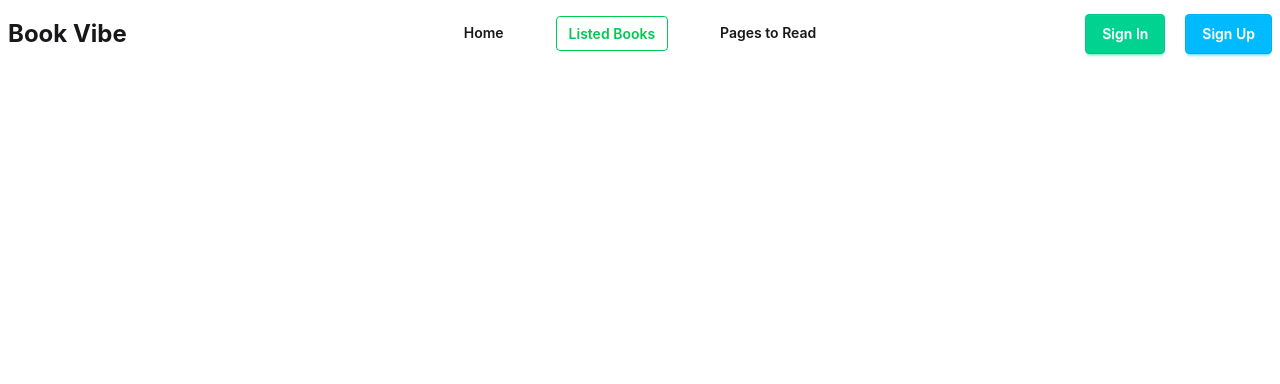
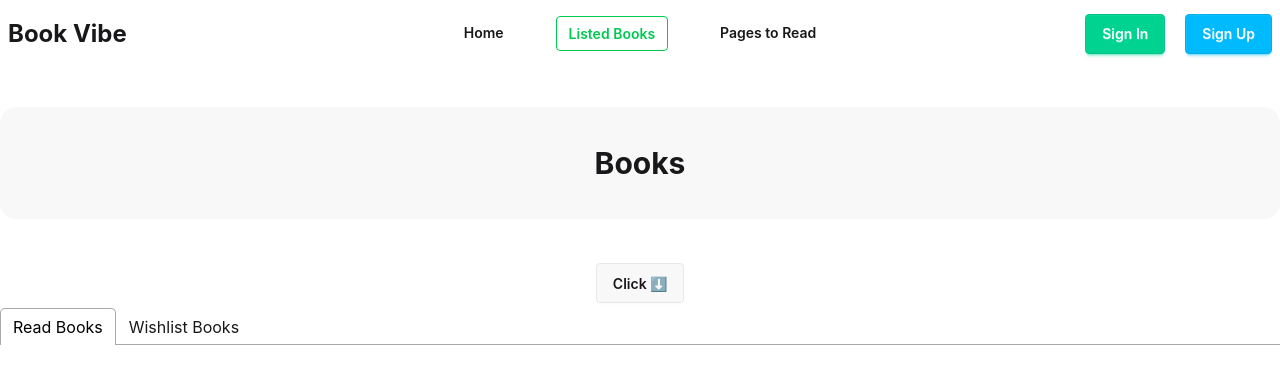
Before and after one commit to antick-arch/Book-Vibe, a React (Vite) app: page /books in a window 1280 px wide. Shown: the top 384 px of the page. Built offline with nearby package versions, Linux system fonts and the light colour scheme.

Commit message:
feat: add react-toastify for notifications, implement ListedBookList and ListedWishList components, and enhance Books page with tabs

```diff
--- a/package.json
+++ b/package.json
@@ -16,6 +16,8 @@
     "react-icons": "^5.6.0",
     "react-router": "^7.14.2",
     "react-router-dom": "^7.14.2",
+    "react-tabs": "^6.1.1",
+    "react-toastify": "^11.1.0",
     "tailwindcss": "^4.2.4"
   },
   "devDependencies": {
--- a/src/context/BookProvider.jsx
+++ b/src/context/BookProvider.jsx
@@ -1,5 +1,6 @@
 import { use, useState } from 'react';
 import BookContext from './BookContext';
+import { toast } from 'react-toastify';
 
 const bookPromise = fetch('/booksData.json').then((res) => res.json());
 const BookProvider = ({children}) => {
@@ -9,21 +10,21 @@ const BookProvider = ({children}) => {
     const handleReadBook = (currentBook) =>{
         const isExistBook = storedBook.find(book=>book.bookId == currentBook?.bookId);
         if(isExistBook)
-            alert(`${currentBook?.bookName} is already exist`)
+            toast.error(`${currentBook?.bookName} is already exist`)
         else
             {
                 setStoredBook([...storedBook, currentBook]);
-                alert(`${currentBook?.bookName} added successful`);
+                toast.success(`${currentBook?.bookName} added successful`);
             }
     }
     const handleWishListBook = (currentBook) =>{
         const isExistBook = WishListBook.find(book=>book.bookId == currentBook?.bookId);
         if(isExistBook)
-            alert(`${currentBook?.bookName} is already exist`)
+            toast.error(`${currentBook?.bookName} is already exist`)
         else
             {
                 setWishListBook([...WishListBook, currentBook]);
-                alert(`${currentBook?.bookName} added successful`);
+                toast.success(`${currentBook?.bookName} added successful`);
             }
     }
     const data = {
--- /dev/null
+++ b/src/listedBook/ListedBookList.jsx
@@ -0,0 +1,16 @@
+import React, { useContext } from 'react';
+import BookContext from '../context/BookContext';
+import Cards from '../pages/homepage/Cards';
+
+const ListedBookList = () => {
+    const { storedBook } = useContext(BookContext);
+    return (
+        <div className='container mx-auto my-5 grid md:grid-cols-2 lg:grid-cols-3 gap-10 place-items-center'>
+            {
+                storedBook.map((book, index) => <Cards key={index} book={book}></Cards>)
+            }
+        </div>
+    );
+};
+
+export default ListedBookList;
--- /dev/null
+++ b/src/listedBook/ListedWishList.jsx
@@ -0,0 +1,16 @@
+import React, { useContext } from 'react';
+import BookContext from '../context/BookContext';
+import Cards from '../pages/homepage/Cards';
+
+const ListedWishList = () => {
+    const { WishListBook } = useContext(BookContext);
+    return (
+        <div className='container mx-auto my-5 grid md:grid-cols-2 lg:grid-cols-3 gap-10 place-items-center'>
+            {
+                WishListBook.map((book, index) => <Cards key={index} book={book}></Cards>)
+            }
+        </div>
+    );
+};
+
+export default ListedWishList;
--- a/src/main.jsx
+++ b/src/main.jsx
@@ -4,12 +4,14 @@ import { RouterProvider } from "react-router/dom";
 import './index.css'
 import { router } from './router/Router';
 import BookProvider from './context/BookProvider';
+import { ToastContainer } from 'react-toastify';
 
 
 createRoot(document.getElementById('root')).render(
   <StrictMode>
     <BookProvider>
     <RouterProvider router={router} />
+    <ToastContainer />
     </BookProvider>
   </StrictMode>,
 )
--- a/src/pages/books/Books.jsx
+++ b/src/pages/books/Books.jsx
@@ -1,6 +1,39 @@
+import { useContext } from "react";
+import BookContext from "../../context/BookContext";
+import { Tab, TabList, TabPanel, Tabs } from "react-tabs";
+import 'react-tabs/style/react-tabs.css';
+import ListedBookList from "../../listedBook/ListedBookList";
+import ListedWishList from "../../listedBook/ListedWishList";
 const Books = () => {
+    const { storedBook, WishListBook } = useContext(BookContext);
     return (
-        <div>
+        <div className="container mx-auto">
+            <div className="min-h-28 lg:rounded-2xl bg-base-200 flex justify-center items-center my-10">
+                <h2 className="font-bold text-3xl">Books</h2>
+            </div>
+            <div className="flex items-center justify-center">
+
+            <div className="dropdown dropdown-center">
+                <div tabIndex={0} role="button" className="btn m-1">Click  ⬇️</div>
+                <ul tabIndex="-1" className="dropdown-content menu bg-base-100 rounded-box z-1 w-52 p-2 shadow-sm">
+                    <li><a>Item 1</a></li>
+                    <li><a>Item 2</a></li>
+                </ul>
+            </div>
+            </div>
+            <Tabs>
+                <TabList>
+                    <Tab>Read Books</Tab>
+                    <Tab>Wishlist Books</Tab>
+                </TabList>
+
+                <TabPanel>
+                    <ListedBookList></ListedBookList>
+                </TabPanel>
+                <TabPanel>
+                    <ListedWishList></ListedWishList>
+                </TabPanel>
+            </Tabs>
 
         </div>
     );
--- a/src/pages/homepage/Cards.jsx
+++ b/src/pages/homepage/Cards.jsx
@@ -14,7 +14,7 @@ const Cards = ({book}) => {
                     </div>
                 </figure>
                 <div className="card-body">
-                    <div>
+                    <div className='space-x-3'>
                         <div className="badge badge-soft badge-success rounded-full">{book.tags[0]}</div>
                         <div className="badge badge-soft badge-success rounded-full">{book.tags[1]}</div>
                     </div>
```
Also changed, not shown: 1 other file (tests, documents, lock files or other folders).
